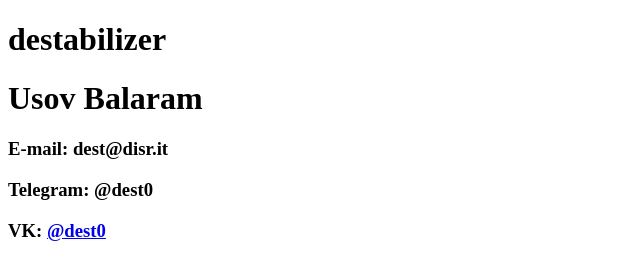
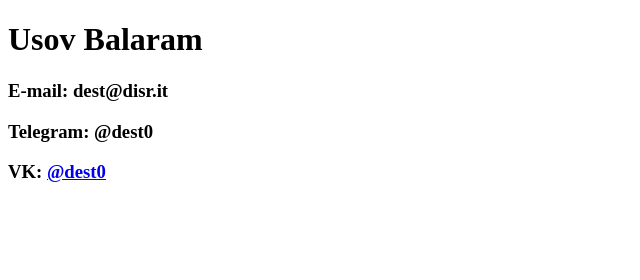
Before and after one commit to destabilizer/destabilizer.github.io, a plain HTML site: page index.html in a window 1280 px wide. Shown: the whole page, without its empty margins (0-640 px from the left). Drawn offline with Linux system fonts and the light colour scheme.

Commit message:
Update index.html

```diff
--- a/index.html
+++ b/index.html
@@ -4,9 +4,6 @@
 <link rel="stylesheet" type="text/css" href="default.css" media="screen" />
 </head>
 <body>
-  <h1>
-    destabilizer
-  </h1>
   <h1>
     Usov Balaram
   </h1>
```
